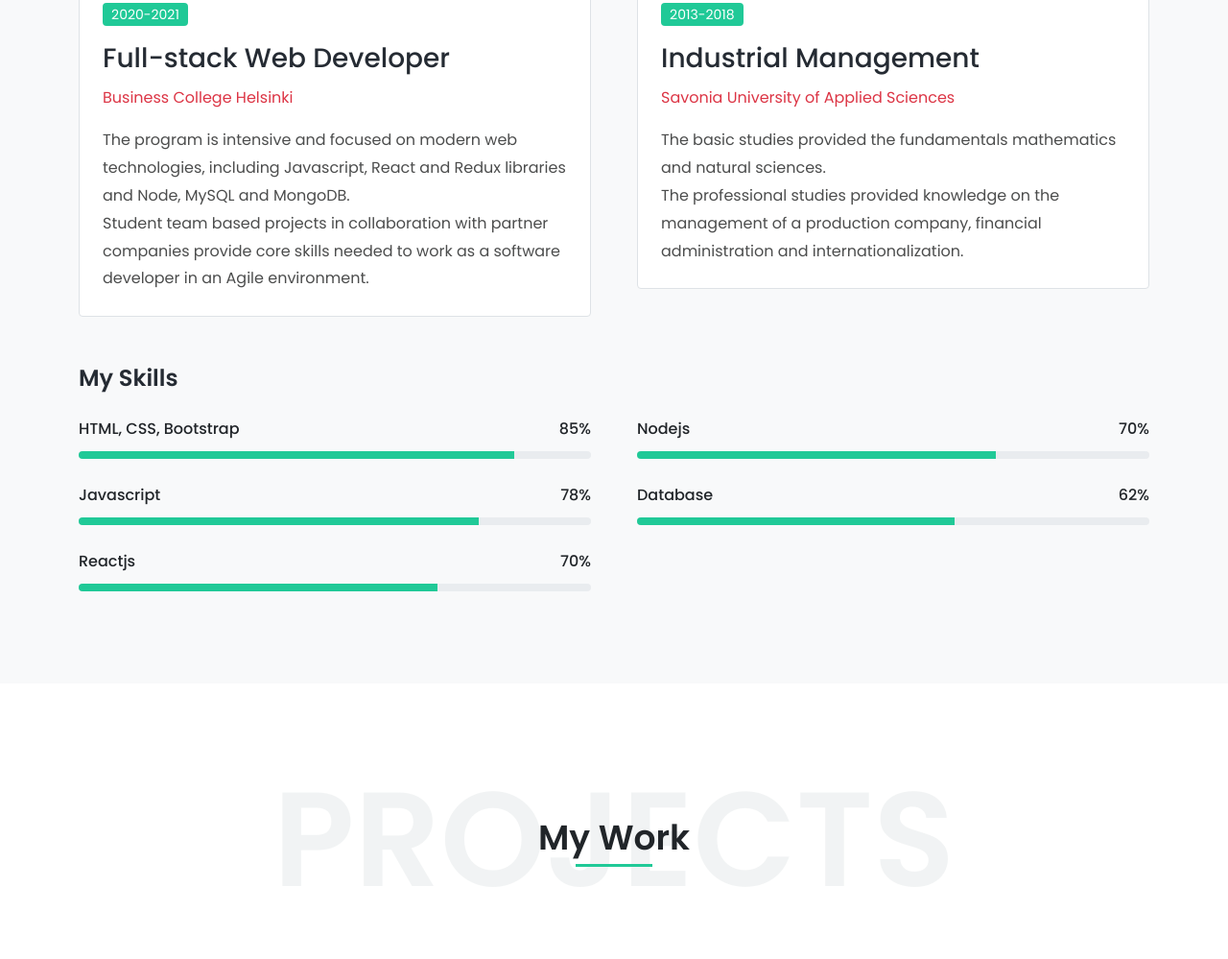
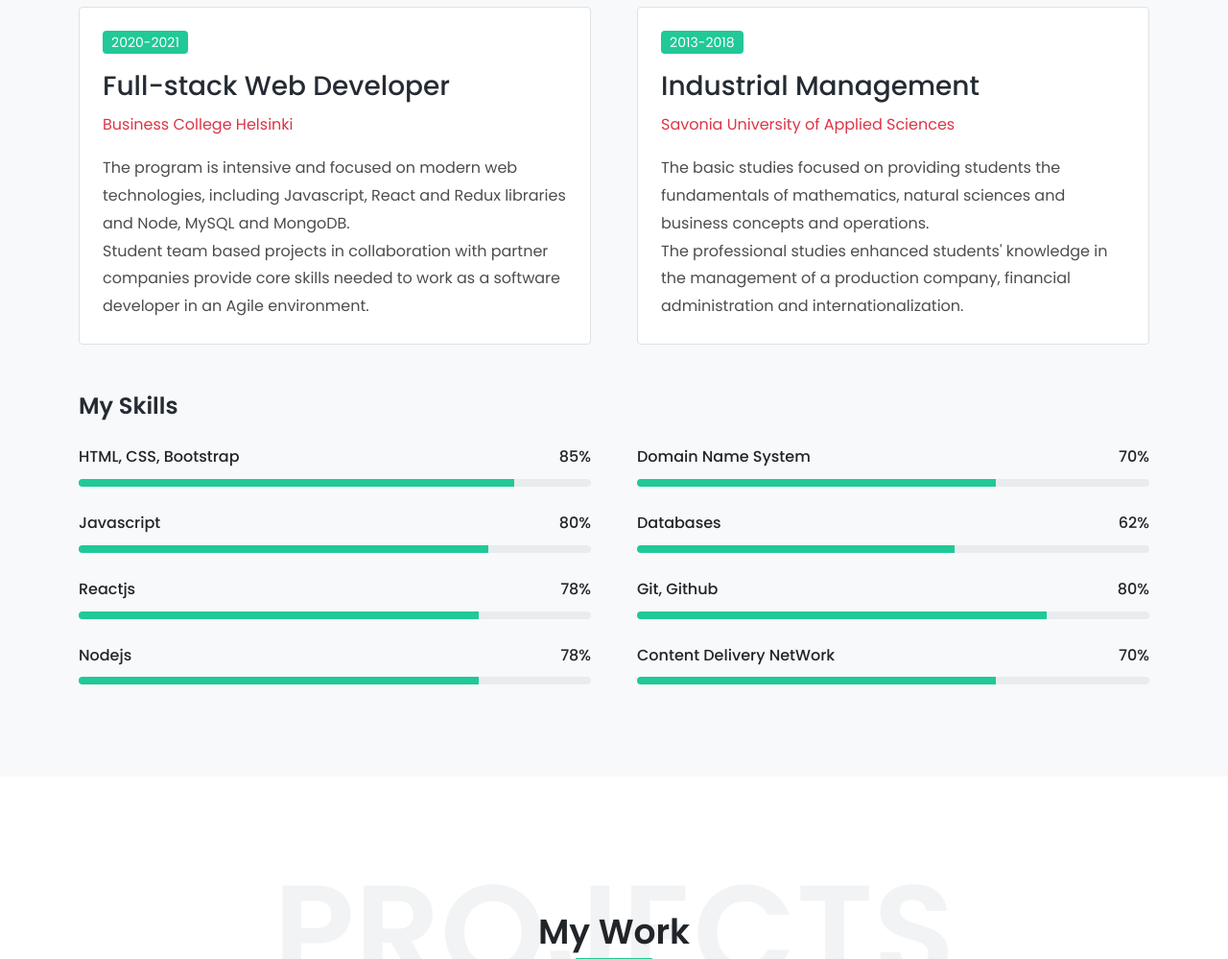
Before and after one commit to ginnyvt/ginnyvt.github.io, a plain HTML site: page index.html in a window 1280 px wide. Shown: the part 1801-2800 px from the top of the page at 96% size. Drawn offline with nearby package versions, Linux system fonts and the light colour scheme.

Commit message:
chore: update personal summary

```diff
--- a/index.html
+++ b/index.html
@@ -138,23 +138,17 @@
 									I'm <span>Ginny</span>, a Web Developer
 								</h2>
 								<p>
-									Lorem ipsum dolor sit amet consectetur adipisicing elit.
-									Placeat cupiditate laborum, aut autem animi saepe dicta ab
-									laudantium quos, quibusdam esse perspiciatis nostrum doloribus
-									molestiae!
+									Enthusiastic developer and resourceful problem-solver eager to contribute to team success through hard work, attention to detail and excellent organization skills. Proactive and motivated to learn, grow and exellent in Web Development related field.
 								</p>
 								<p>
-									Lorem ipsum dolor sit amet consectetur adipisicing elit.
-									Incidunt quam doloremque, asperiores dolores harum totam
-									excepturi quos autem voluptate cupiditate ipsa amet, provident
-									odit est quasi itaque temporibus perspiciatis aliquam.
+									Clear understanding of coding and modern web technologies using MERN (MongoDB, ExpressJs, React and NodeJs) stack. Knowledge in applying Clean Architecture and Design Pattern concepts for building scalable and maintainable applications. Well familiar with tools like Git, Github and NPM for installing Node packages.
 								</p>
 							</div>
 							<div class="col-lg-5 col-xl-4">
 								<div class="ps-lg-4">
 									<ul class="info-list">
 										<li class="info-item">
-											<span class="me-2">Email:</span><a href="mailto:mail@ginny.dev">mail@ginny.dev</a></li>
+											<span class="me-2">Email:</span><a href="mailto:ginny@powerkernel.com">ginny@powerkernel.com</a></li>
 										</li>
            <li class='info-item'><span class="me-2">Tel:</span>+358 41 810 9898</li>
           <li class='info-item'><span class="me-2">Place:</span>Helsinki, Finland</li>
@@ -215,7 +209,7 @@
 										Savonia University of Applied Sciences
 									</p>
 									<p class="mb-0">
-										The basic studies provided the fundamentals mathematics and natural sciences. <br> The professional studies provided knowledge on the management of a production company, financial administration and internationalization.
+										The basic studies focused on providing students the fundamentals of mathematics, natural sciences and business concepts and operations. <br> The professional studies enhanced students' knowledge in the management of a production company, financial administration and internationalization.
 									</p>
 								</div>
 							</article>
@@ -243,7 +237,22 @@
 								</div>
 								<!-- progress bar end -->
 								<p class="mb-2 text-dark text-start" style="font-weight: 500">
-									Javascript <span class="float-end">78%</span>
+									Javascript <span class="float-end">80%</span>
+								</p>
+								<!-- progress bar -->
+								<div class="progress progress-sm mb-4">
+									<div
+										class="progress-bar"
+										role="progressbar"
+										style="width: 80%"
+										aria-valuenow="80"
+										aria-valuemin="0"
+										aria-valuemax="100"
+									></div>
+								</div>
+								<!-- progress bar end -->
+								<p class="mb-2 text-dark text-start" style="font-weight: 500">
+								Reactjs <span class="float-end">78%</span>
 								</p>
 								<!-- progress bar -->
 								<div class="progress progress-sm mb-4">
@@ -257,8 +266,28 @@
 									></div>
 								</div>
 								<!-- progress bar end -->
-								<p class="mb-2 text-dark text-start" style="font-weight: 500">
-								Reactjs <span class="float-end">70%</span>
+        	<p class="mb-2 text-dark text-start" style="font-weight: 500">
+									Nodejs <span class="float-end">78%</span>
+								</p>
+								<!-- progress bar -->
+								<div class="progress progress-sm mb-4">
+									<div
+										class="progress-bar"
+										role="progressbar"
+										style="width: 78%"
+										aria-valuenow="78"
+										aria-valuemin="0"
+										aria-valuemax="100"
+									></div>
+								</div>
+								<!-- progress bar end -->
+
+
+							</div>
+							<!-- Right-side skills -->
+							<div class="col-md-6">
+        <p class="mb-2 text-dark text-start" style="font-weight: 500">
+								Domain Name System <span class="float-end">70%</span>
 								</p>
 								<!-- progress bar -->
 								<div class="progress progress-sm mb-4">
@@ -272,11 +301,41 @@
 									></div>
 								</div>
 								<!-- progress bar end -->
-							</div>
-							<!-- Right-side skills -->
-							<div class="col-md-6">
+
 								<p class="mb-2 text-dark text-start" style="font-weight: 500">
-									Nodejs <span class="float-end">70%</span>
+								Databases<span class="float-end">62%</span>
+								</p>
+								<!-- progress bar -->
+								<div class="progress progress-sm mb-4">
+									<div
+										class="progress-bar"
+										role="progressbar"
+										style="width: 62%"
+										aria-valuenow="62"
+										aria-valuemin="0"
+										aria-valuemax="100"
+									></div>
+								</div>
+								<!-- progress bar end -->
+
+        <p class="mb-2 text-dark text-start" style="font-weight: 500">
+								Git, Github<span class="float-end">80%</span>
+								</p>
+								<!-- progress bar -->
+								<div class="progress progress-sm mb-4">
+									<div
+										class="progress-bar"
+										role="progressbar"
+										style="width: 80%"
+										aria-valuenow="80"
+										aria-valuemin="0"
+										aria-valuemax="100"
+									></div>
+								</div>
+								<!-- progress bar end -->
+
+          <p class="mb-2 text-dark text-start" style="font-weight: 500">
+								Content Delivery NetWork <span class="float-end">70%</span>
 								</p>
 								<!-- progress bar -->
 								<div class="progress progress-sm mb-4">
@@ -285,21 +344,6 @@
 										role="progressbar"
 										style="width: 70%"
 										aria-valuenow="70"
-										aria-valuemin="0"
-										aria-valuemax="100"
-									></div>
-								</div>
-								<!-- progress bar end -->
-								<p class="mb-2 text-dark text-start" style="font-weight: 500">
-								Database<span class="float-end">62%</span>
-								</p>
-								<!-- progress bar -->
-								<div class="progress progress-sm mb-4">
-									<div
-										class="progress-bar"
-										role="progressbar"
-										style="width: 62%"
-										aria-valuenow="62"
 										aria-valuemin="0"
 										aria-valuemax="100"
 									></div>
@@ -389,7 +433,7 @@
 										<a href="#home" class="btn badge text-white bg-primary"
 											>View</a
 										>
-										<a href="https://github.com/ginnyvt/ginnyvt.github.io" class="btn badge text-white bg-primary"
+										<a href="https://github.com/ginnyvt/ginnyvt.github.io" class="btn badge text-white bg-primary" target="_blank"
 											>Github</a
 										>
 									</div>
```
